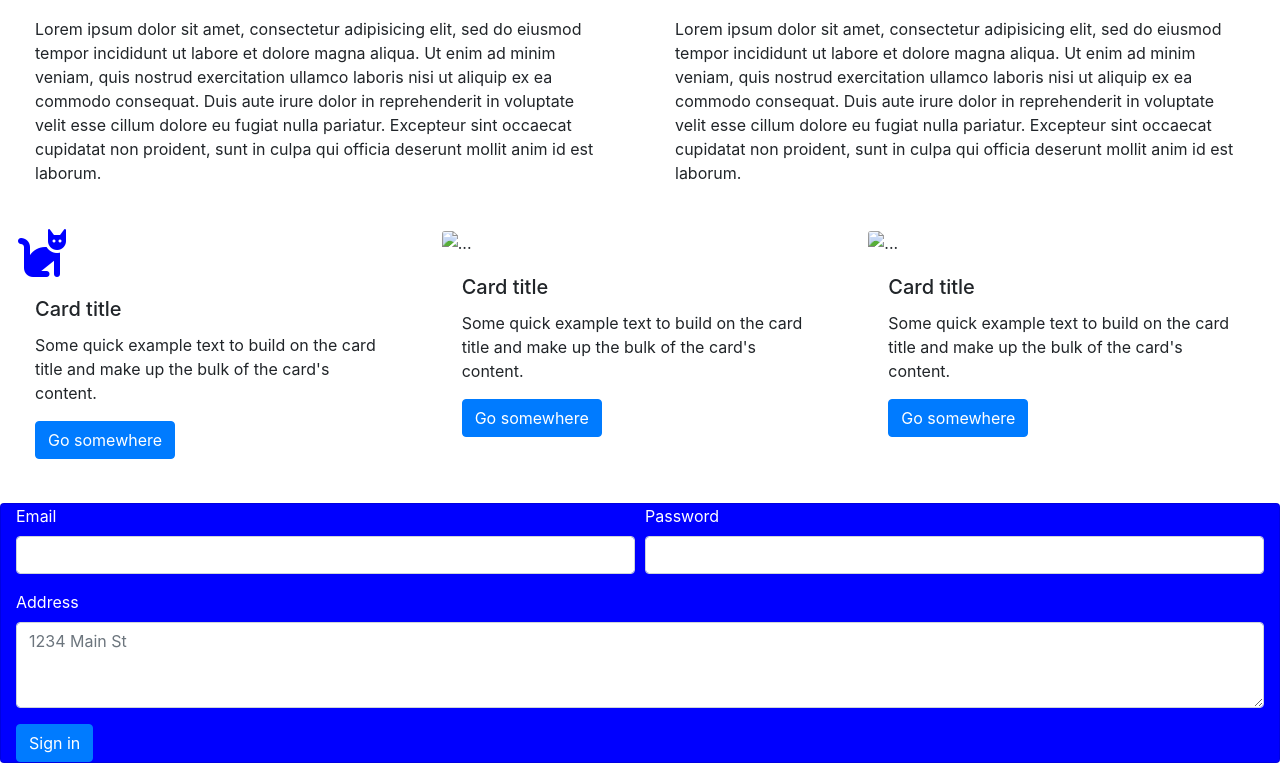
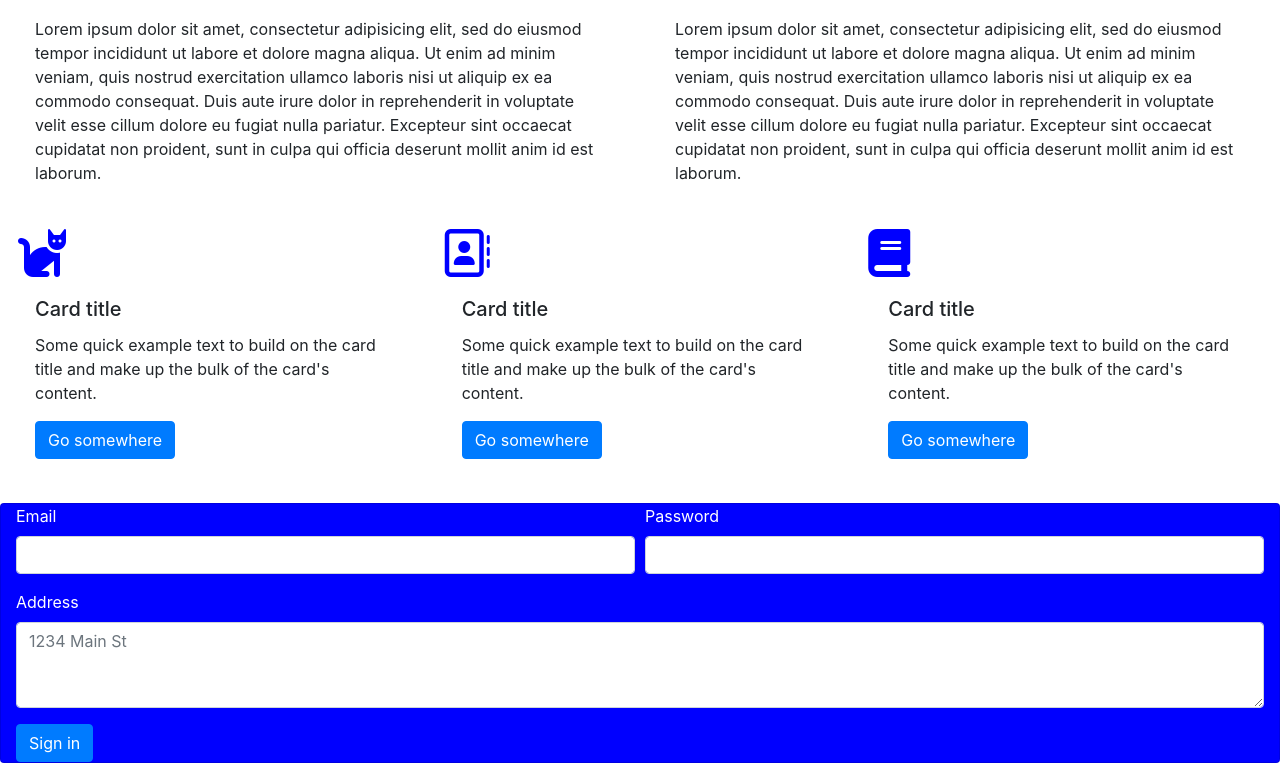
Before and after one commit to piyan032/Project2Bootstrap, a plain HTML site: page index.html in a window 1280 px wide. Shown: the part 1106-1869 px from the top of the page. Drawn offline with nearby package versions, Linux system fonts and the light colour scheme.

Commit message:
menambahkan icon content dan navbar

```diff
--- a/index.html
+++ b/index.html
@@ -109,7 +109,7 @@
       <div class="row">
         <div class="col-sm-4">
 
-            <i class='fas fa-cat' style='font-size:48px;color:blue'></i>
+            <i class='fas fa-cat' style='font-size:48px;color:blue'>  </i>
             <div class="card-body">
               <h5 class="card-title">Card title</h5>
               <p class="card-text">Some quick example text to build on the card title and make up the bulk of the card's content.</p>
@@ -119,7 +119,7 @@
         </div>
         <div class="col-sm-4">
 
-            <img src="..." class="card-img-top" alt="...">
+            <i class='far fa-address-book' style='font-size:48px;color:blue'></i>
             <div class="card-body">
               <h5 class="card-title">Card title</h5>
               <p class="card-text">Some quick example text to build on the card title and make up the bulk of the card's content.</p>
@@ -129,7 +129,7 @@
         </div>
         <div class="col-sm-4">
 
-            <img src="..." class="card-img-top" alt="...">
+            <i class='fas fa-book' style='font-size:48px;color:blue'></i>
             <div class="card-body">
               <h5 class="card-title">Card title</h5>
               <p class="card-text">Some quick example text to build on the card title and make up the bulk of the card's content.</p>
```
